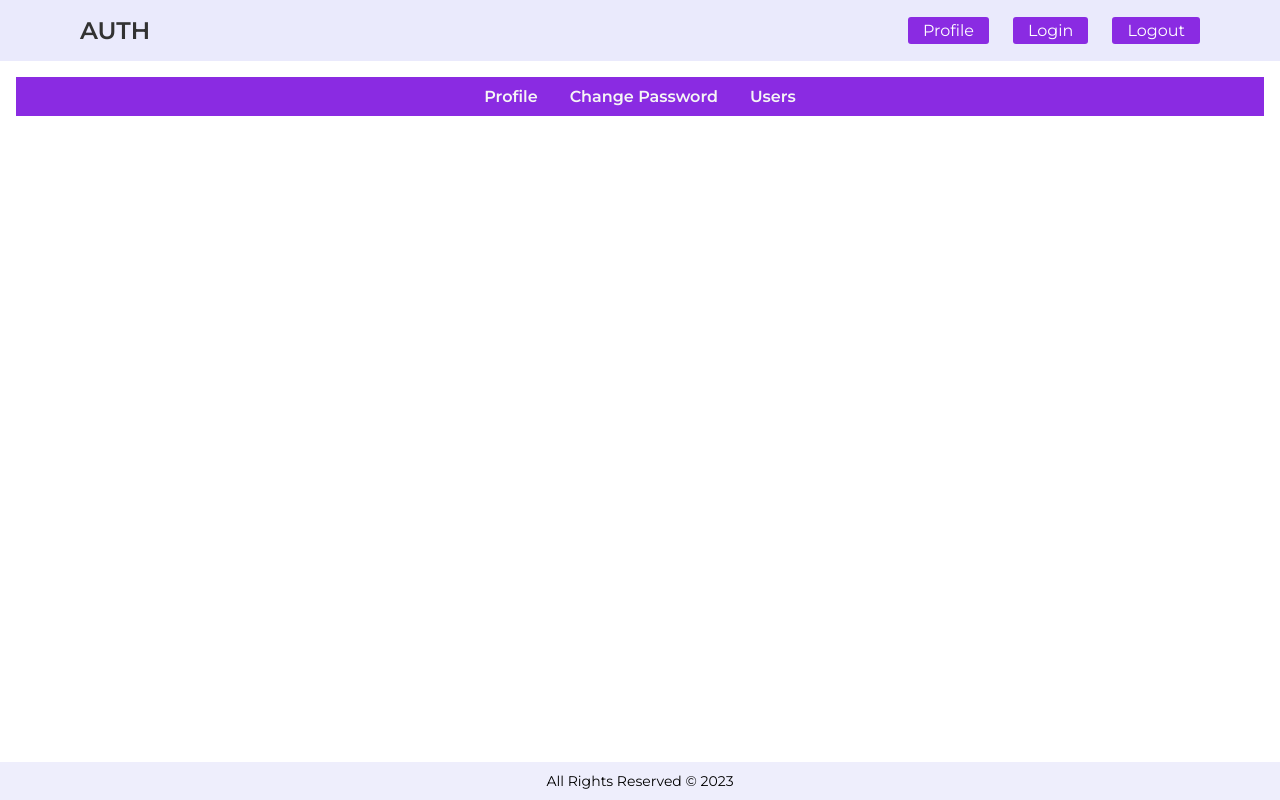
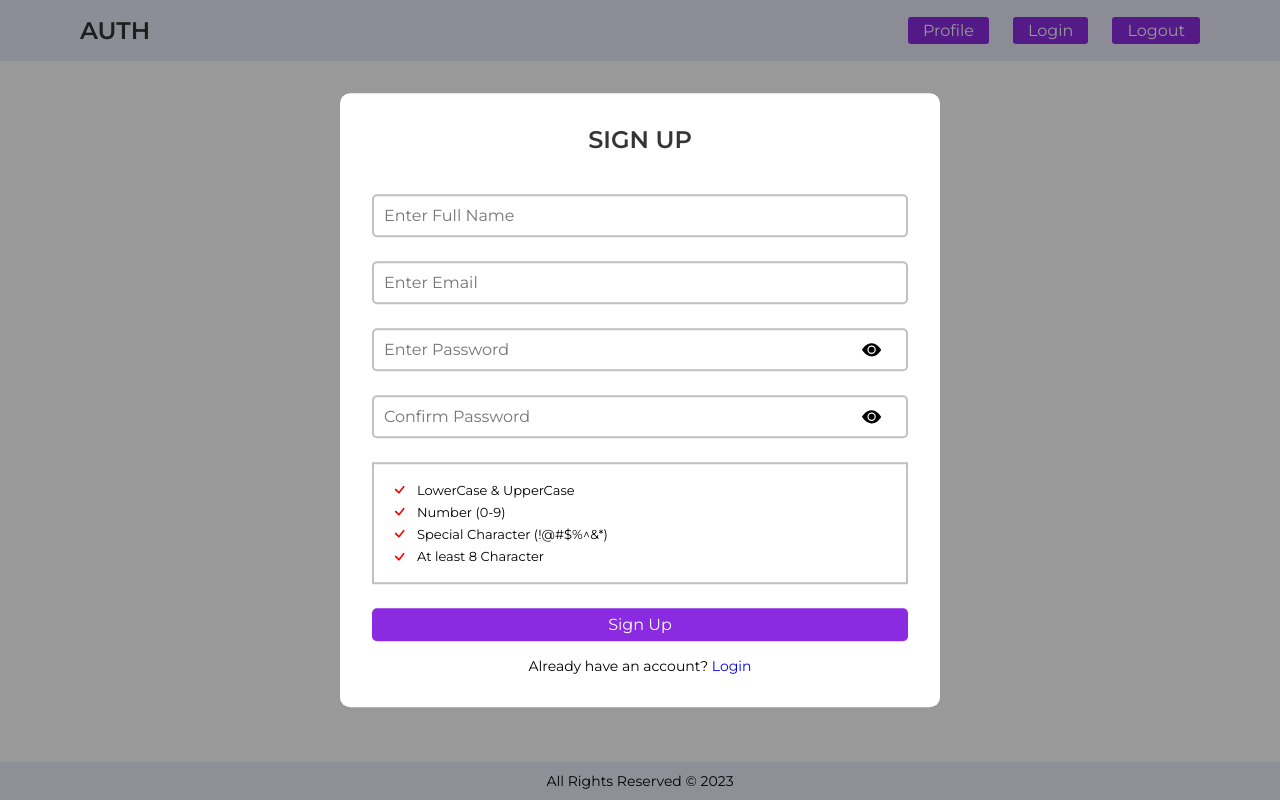
Before and after one commit to Virous77/mern-auth-frontend, a React (Vite) app: page /register in a window 1280 px wide. Built offline with nearby package versions, Linux system fonts and the light colour scheme; no server answers.

Commit message:
setup register user functionality

```diff
--- a/src/App.jsx
+++ b/src/App.jsx
@@ -13,19 +13,26 @@ import Footer from "./components/Layout/Footer";
 import Login from "./components/Auth/Login";
 import Register from "./components/Auth/Register";
 import LoginCode from "./components/Auth/LoginCode";
+import Notification from "./components/notification/Notification";
+import { useGlobalContext } from "./components/store/globalContext";
 
 const App = () => {
+  const { notification } = useGlobalContext();
+
   return (
     <main className="app">
       <Navbar />
       <Routes>
         <Route path="/" element={<HomePage />} />
         <Route path="/landing" element={<LandingPage />} />
+        <Route path="register" element={<Register />} />
+        <Route path="login" element={<Login />} />
         <Route path="/forget" element={<ForgetPassPage />} />
         <Route path="/reset/:id" element={<ResetPassPage />} />
         <Route path="/*" element={<ProfilePage />} />
         <Route path="/verify/:id" element={<VerifyPage />} />
       </Routes>
+      {notification && <Notification />}
       <Footer />
     </main>
   );
--- a/src/components/Auth/Auth.jsx
+++ b/src/components/Auth/Auth.jsx
@@ -15,6 +15,7 @@ const Auth = ({
   char,
   number,
   caseL,
+  status,
 }) => {
   return (
     <>
@@ -69,8 +70,13 @@ const Auth = ({
             </span>
           )}
 
-          <button className="onClick" type="button" onClick={handleFormSave}>
-            {title}
+          <button
+            className="onClick"
+            type="button"
+            onClick={handleFormSave}
+            disabled={status}
+          >
+            {status ? "Processing" : title}
           </button>
         </form>
 
@@ -78,7 +84,11 @@ const Auth = ({
           {title === "Sign Up"
             ? "Already have an account?"
             : "Don't have an account?"}
-          <span>{title === "Sign Up" ? " Login" : " Register"}</span>
+          <span>
+            <Link to={title === "Sign Up" ? "/login" : "/register"}>
+              {title === "Sign Up" ? " Login" : " Register"}
+            </Link>
+          </span>
         </p>
       </section>
     </>
--- a/src/components/Auth/Password.jsx
+++ b/src/components/Auth/Password.jsx
@@ -1,8 +1,10 @@
 import React, { useState } from "react";
 import { BsFillEyeFill, BsFillEyeSlashFill } from "react-icons/bs";
+import { useGlobalContext } from "../store/globalContext";
 
 const Password = ({ placeholder, value, onChange, name }) => {
   const [showPass, setShowPass] = useState(false);
+  const { handleNotification } = useGlobalContext();
 
   return (
     <div className="password">
@@ -12,6 +14,15 @@ const Password = ({ placeholder, value, onChange, name }) => {
         value={value}
         onChange={onChange}
         name={name}
+        onPaste={(e) => {
+          e.preventDefault();
+
+          handleNotification({
+            message: "Cannot paste into password fields!",
+            status: "error",
+          });
+          return false;
+        }}
       />
 
       <span>
--- a/src/components/Auth/Register.jsx
+++ b/src/components/Auth/Register.jsx
@@ -1,5 +1,10 @@
-import React, { useState } from "react";
+import React, { useEffect, useState } from "react";
 import Auth from "./Auth";
+import { useGlobalContext } from "../store/globalContext";
+import { useDispatch, useSelector } from "react-redux";
+import { useNavigate } from "react-router-dom";
+import { registerUser } from "../Redux/slices/authSlice/authThunk";
+import { RESET } from "../Redux/slices/authSlice/authSlice";
 
 const Register = () => {
   const [loginData, setLoginData] = useState({
@@ -8,16 +13,19 @@ const Register = () => {
     name: "",
     confirmPassword: "",
   });
+  const { handleNotification } = useGlobalContext();
+  const { isLoading, isLoggedIn, message, isError } = useSelector(
+    (state) => state.auth
+  );
+  const navigate = useNavigate();
+  const dispatch = useDispatch();
 
   const handleChange = (e) => {
     const { name, value } = e.target;
     setLoginData({ ...loginData, [name]: value });
   };
 
-  const handleFormSave = () => {
-    console.log(loginData);
-  };
-
+  ////Password strength logic
   const number = loginData.password.match(/([0-9])/) !== null ? true : false;
   const caseL =
     loginData.password.match(/([a-z].*[A-Z])|([A-Z].*[a-z])/) !== null
@@ -28,6 +36,41 @@ const Register = () => {
       ? true
       : false;
   const passLength = loginData.password.length >= 8 ? true : false;
+
+  //Register User Function
+  const handleFormSave = () => {
+    const { email, password, name, confirmPassword } = loginData;
+
+    if (password !== confirmPassword) {
+      handleNotification({
+        message: "Password do not match,Try again",
+        status: "error",
+      });
+      return;
+    }
+
+    const userData = {
+      name,
+      email,
+      password,
+    };
+    dispatch(registerUser(userData));
+  };
+
+  useEffect(() => {
+    if (isLoggedIn) {
+      navigate("/");
+      dispatch(RESET());
+    }
+
+    if (isError) {
+      handleNotification({
+        message,
+        status: "error",
+      });
+      dispatch(RESET());
+    }
+  }, [isLoggedIn, isError, dispatch, message]);
 
   return (
     <Auth
@@ -41,6 +84,7 @@ const Register = () => {
       number={number}
       passLength={passLength}
       char={char}
+      status={isLoading}
     />
   );
 };
--- a/src/components/Auth/ValidatePassword.jsx
+++ b/src/components/Auth/ValidatePassword.jsx
@@ -4,22 +4,17 @@ import { validateData } from "../../utils/function";
 const ValidatePassword = ({ caseL, number, char, passLength }) => {
   return (
     <div className="validate">
-      {/* {validateData.map((data) => (
-      //   <p key={data.id}>
-      //     {(data.id === 1 && caseL) ||
-      //     (data.id === 2 && number) ||
-      //     (data.id === 3 && char) ||
-      //     (data.id === 4 && passLength)
-      //       ? data.icon2
-      //       : data.icon}{" "}
-      //     {data.name}
-      //   </p>
-      // ))} */}
-
-      <p> {caseL ? "y" : "n"} </p>
-      <p>{number ? "y" : "n"}</p>
-      <p>{char ? "y" : "n"}</p>
-      <p>{passLength ? "y" : "n"}</p>
+      {validateData.map((data) => (
+        <p key={data.id}>
+          {(data.id === 1 && caseL) ||
+          (data.id === 2 && number) ||
+          (data.id === 3 && char) ||
+          (data.id === 4 && passLength)
+            ? data.icon2
+            : data.icon}{" "}
+          {data.name}
+        </p>
+      ))}
     </div>
   );
 };
--- a/src/components/Redux/slices/authSlice/authSlice.jsx
+++ b/src/components/Redux/slices/authSlice/authSlice.jsx
@@ -29,7 +29,24 @@ const authSlice = createSlice({
       state.verifiedUser = "";
     },
   },
-  extraReducers(builder) {},
+  extraReducers(builder) {
+    builder
+      .addCase(registerUser.pending, (state) => {
+        state.isLoading = true;
+      })
+      .addCase(registerUser.fulfilled, (state, action) => {
+        state.isLoading = false;
+        state.isSuccess = true;
+        state.isLoggedIn = true;
+        state.user = action.payload;
+      })
+      .addCase(registerUser.rejected, (state, action) => {
+        state.isLoading = false;
+        state.isError = true;
+        state.user = null;
+        state.message = action.payload;
+      });
+  },
 });
 
 export const { RESET } = authSlice.actions;
--- a/src/components/Redux/slices/authSlice/authThunk.jsx
+++ b/src/components/Redux/slices/authSlice/authThunk.jsx
@@ -7,7 +7,11 @@ export const registerUser = createAsyncThunk(
     try {
       return await register(userData);
     } catch (error) {
-      console.log(error);
+      const message =
+        error.response && error.response.data.message
+          ? error.response.data.message
+          : error.message.toString();
+      return thunkAPI.rejectWithValue(message);
     }
   }
 );
--- a/src/components/home/Home.jsx
+++ b/src/components/home/Home.jsx
@@ -1,5 +1,6 @@
 import React from "react";
 import "./Home.css";
+import { useQuery } from "react-query";
 
 const Home = () => {
   return <div>Home</div>;
--- /dev/null
+++ b/src/components/notification/Notification.css
@@ -0,0 +1,30 @@
+.notification {
+  position: fixed;
+  right: 2%;
+  bottom: 7%;
+  padding: 12px;
+  border-top-left-radius: 10px;
+  border-bottom-left-radius: 10px;
+  display: flex;
+  align-items: center;
+  gap: 15px;
+  font-size: 15px;
+  white-space: nowrap;
+  box-shadow: 2px 3px 8px rgba(0, 0, 0, 0.2);
+  z-index: 10000;
+  background-color: white;
+}
+
+.eNotification {
+  border-left: 5px solid red;
+}
+
+@media (max-width: 768px) {
+  .notification {
+    top: 4%;
+    right: unset;
+    left: 50%;
+    bottom: unset;
+    transform: translate(-50%, -50%);
+  }
+}
--- /dev/null
+++ b/src/components/notification/Notification.jsx
@@ -0,0 +1,20 @@
+import React from "react";
+import "./Notification.css";
+import { AiOutlineClose } from "react-icons/ai";
+import { useGlobalContext } from "../store/globalContext";
+
+const Notification = () => {
+  const { notification, handleNotification } = useGlobalContext();
+  return (
+    <p
+      className={`notification ${
+        notification.status === "error" ? "eNotification" : "sNotification"
+      }`}
+    >
+      {notification.message}
+      <AiOutlineClose cursor="pointer" onClick={() => handleNotification("")} />
+    </p>
+  );
+};
+
+export default Notification;
--- /dev/null
+++ b/src/components/store/globalContext.jsx
@@ -0,0 +1,24 @@
+import { createContext, useState, useContext } from "react";
+
+const GlobalContext = createContext();
+
+export const GlobalContextProvider = ({ children }) => {
+  const [notification, setNotification] = useState("");
+
+  const handleNotification = (value) => {
+    setNotification(value);
+
+    setTimeout(() => {
+      setNotification("");
+    }, 3000);
+  };
+
+  return (
+    <GlobalContext.Provider value={{ handleNotification, notification }}>
+      {children}
+    </GlobalContext.Provider>
+  );
+};
+
+export const useGlobalContext = () => useContext(GlobalContext);
+export default GlobalContext;
--- a/src/main.jsx
+++ b/src/main.jsx
@@ -6,15 +6,24 @@ import { BrowserRouter } from "react-router-dom";
 import { Provider } from "react-redux";
 import store from "./components/Redux/store";
 import axios from "axios";
+import { QueryClient, QueryClientProvider } from "react-query";
+import { ReactQueryDevtools } from "react-query/devtools";
+import { GlobalContextProvider } from "./components/store/globalContext";
 
 axios.defaults.withCredentials = true;
+const queryClient = new QueryClient();
 
 ReactDOM.createRoot(document.getElementById("root")).render(
   <React.StrictMode>
     <BrowserRouter>
-      <Provider store={store}>
-        <App />
-      </Provider>
+      <QueryClientProvider client={queryClient}>
+        <Provider store={store}>
+          <GlobalContextProvider>
+            <App />
+          </GlobalContextProvider>
+          <ReactQueryDevtools />
+        </Provider>
+      </QueryClientProvider>
     </BrowserRouter>
   </React.StrictMode>
 );
```
